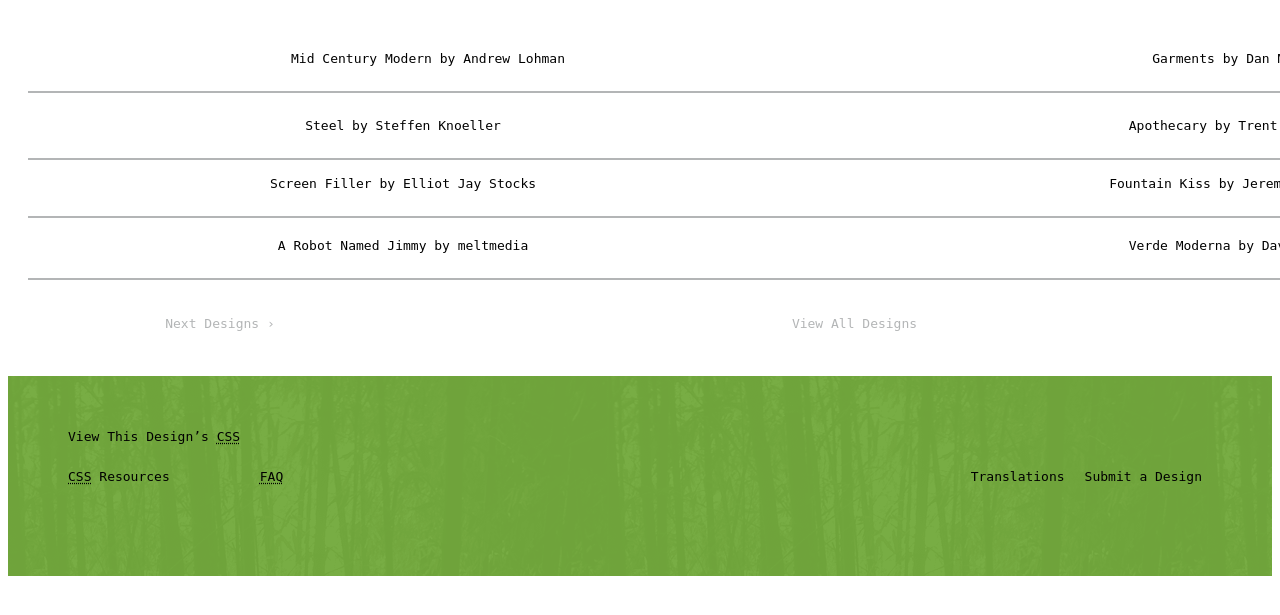
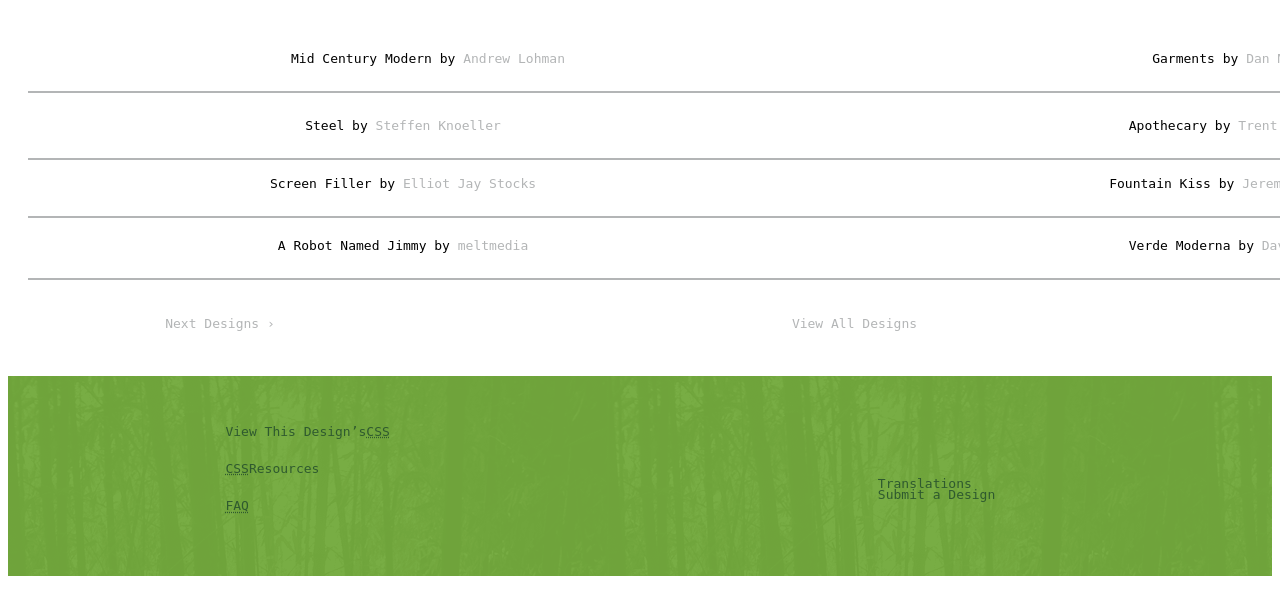
Before and after one commit to arielpiccolo/codeNation_zen_garden_project, a plain HTML site: page index.html in a window 1280 px wide. Shown: the part 1462-2077 px from the top of the page. Drawn offline with Linux system fonts and the light colour scheme.

Commit message:
update zenGarden files

```diff
--- a/style.css
+++ b/style.css
@@ -370,6 +370,11 @@ li, ul a {
     top: -146px;
 }
 
+li:first-child .designer-name:last-child, li:first-child .designer-name:last-child,li:nth-child(5) .designer-name:last-child,li:nth-child(7) .designer-name:last-child,li:nth-child(2) .designer-name:last-child,li:nth-child(4) .designer-name:last-child,li:nth-child(6) .designer-name:last-child,li:last-child .designer-name:last-child,li:nth-child(3) .designer-name:last-child {
+    color: rgb(179, 181, 182);
+}
+
+
 /* ----------------------------------------------------*/
 
 .next a {
@@ -395,11 +400,6 @@ li, ul a {
 }
 
 
-
-
-
-
-
 #zen-resources {
     position: relative;
     background: url(./img/bamboo.png) rgb(116, 170, 61);
@@ -413,15 +413,51 @@ li, ul a {
 /* ----------------------------------------------------*/
 
 
-.view-css a, .zen-faq a, .zen-faq, .css-resources, .css-resources a {
-    float: left;
+.view-css a, .zen-faq a, .css-resources a{
+    display: flex;
+    flex-direction: row;
+    flex-wrap: wrap;
+    width: 30%;
+    padding-left: 0%;
+    margin-left: 10%;
+    margin-top: -1%;
+    color: rgb(47, 90, 47);
+}
+
+
+.zen-faq, .css-resources, .view-css {
+    display: flex;
+    flex-direction: row;
+    flex-wrap: wrap;
+    width: 45%;
+    padding-left: 0%;
+    margin-left: 10%;
+    margin-top: -1%;
 
 }
 
+.zen-submit, .zen-translations {
+    display: flex;
+    flex-direction: row;
+    flex-wrap: wrap;
+    width: 20%;
+    padding-left: 0%;
+    margin-left: 63%;
+    margin-top: -5%;
+    margin-top: -6%;
 
-.zen-submit, .zen-submit a, zen-translations, .zen-translations a  {
-    float: right;
 
+}
+
+.zen-submit a, .zen-translations a{
+    display: flex;
+    flex-direction: row;
+    flex-wrap: wrap;
+    width: 55%;
+    padding-left: 0%;
+    margin-left: 24%;
+    margin-top: 3%;
+   color: rgb(47, 90, 47);
 }
 
 
@@ -431,8 +467,3 @@ li, ul a {
 
 /* PROBLEMS
 1. cant get the top text centered
-2. who to set colour in between divs 'participation
-and benefits
-3. give margin last p in ' about ' and ' participation '
-4.extend green background in 'participation and beneit'
-*/
```
